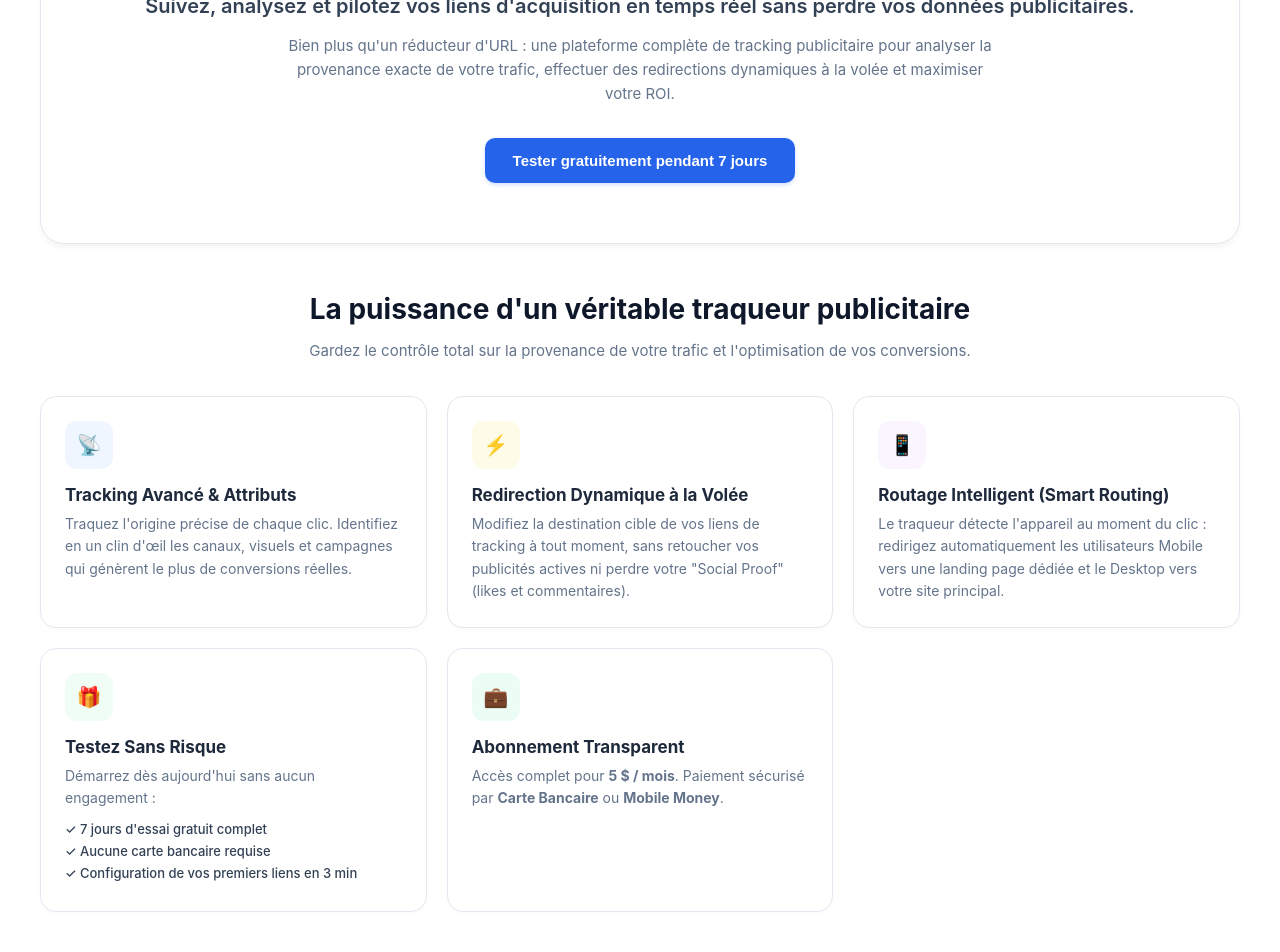
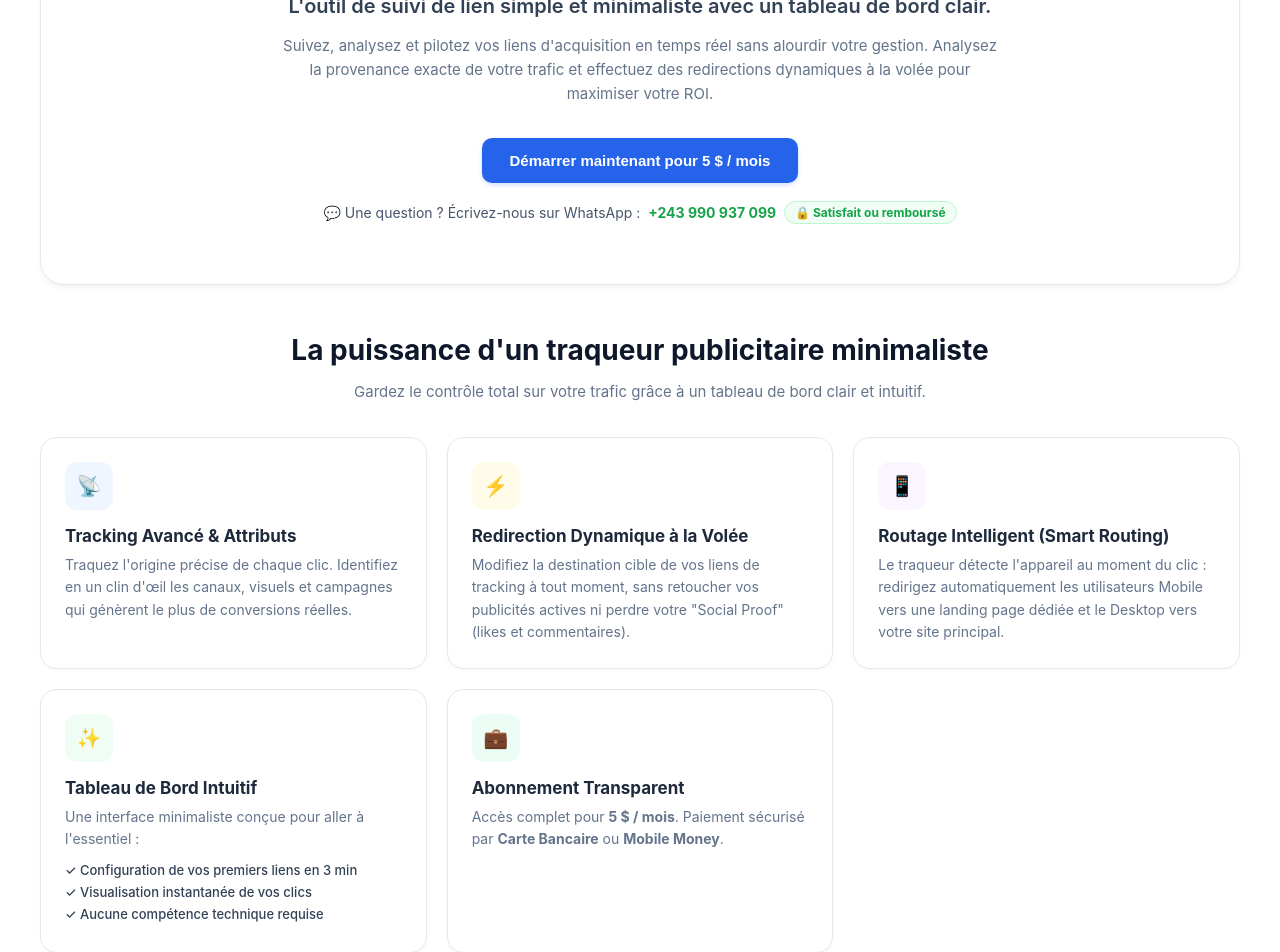
Before and after one commit to joelcinkenke2009-dotcom/FrontendTrackerLink, a Vue app: page / in a window 1280 px wide. Shown: the part 300-1252 px from the top of the page. Built offline with nearby package versions, Linux system fonts and the light colour scheme; no server answers.

Commit message:
Update About.vue

```diff
--- a/src/components/About.vue
+++ b/src/components/About.vue
@@ -24,10 +24,10 @@ const started = () => {
       </div>
       <h1 class="hero-title">📊 Tracker<span class="brand-blue">Link</span></h1>
       <p class="hero-subtitle">
-        Suivez, analysez et pilotez vos liens d'acquisition en temps réel sans perdre vos données publicitaires.
+        L'outil de suivi de lien simple et minimaliste avec un tableau de bord clair.
       </p>
       <p class="hero-description">
-        Bien plus qu'un réducteur d'URL : une plateforme complète de tracking publicitaire pour analyser la provenance exacte de votre trafic, effectuer des redirections dynamiques à la volée et maximiser votre ROI.
+        Suivez, analysez et pilotez vos liens d'acquisition en temps réel sans alourdir votre gestion. Analysez la provenance exacte de votre trafic et effectuez des redirections dynamiques à la volée pour maximiser votre ROI.
       </p>
       <div class="hero-action">
         <button
@@ -35,16 +35,23 @@ const started = () => {
           class="modern-button"
           :disabled="connect.connected"
         >
-          {{ connect.connected ? 'Accéder au tableau de bord' : 'Tester gratuitement pendant 7 jours' }}
+          {{ connect.connected ? 'Accéder au tableau de bord' : 'Démarrer maintenant pour 5 $ / mois' }}
         </button>
+
+        <!-- Contact WhatsApp & Garantie -->
+        <div class="hero-guarantee">
+          💬 Une question ? Écrivez-nous sur WhatsApp :
+          <a href="https://wa.me/243990937099" target="_blank" class="whatsapp-link">+243 990 937 099</a>
+          <span class="guarantee-badge">🔒 Satisfait ou remboursé</span>
+        </div>
       </div>
     </section>
 
-    <!-- Section Fonctionnalités (Centrées sur le Tracking) -->
+    <!-- Section Fonctionnalités -->
     <section class="features-section">
       <div class="section-header">
-        <h2 class="section-title">La puissance d'un véritable traqueur publicitaire</h2>
-        <p class="section-subtitle">Gardez le contrôle total sur la provenance de votre trafic et l'optimisation de vos conversions.</p>
+        <h2 class="section-title">La puissance d'un traqueur publicitaire minimaliste</h2>
+        <p class="section-subtitle">Gardez le contrôle total sur votre trafic grâce à un tableau de bord clair et intuitif.</p>
       </div>
 
       <div class="features-grid">
@@ -75,15 +82,15 @@ const started = () => {
           </p>
         </div>
 
-        <!-- Carte 5 : Offre Découverte -->
+        <!-- Carte 5 : Simplicité & Clarté -->
         <div class="feature-card highlight-card">
-          <div class="icon-wrapper green-bg">🎁</div>
-          <h3 class="feature-title">Testez Sans Risque</h3>
-          <p class="feature-text">Démarrez dès aujourd'hui sans aucun engagement :</p>
+          <div class="icon-wrapper green-bg">✨</div>
+          <h3 class="feature-title">Tableau de Bord Intuitif</h3>
+          <p class="feature-text">Une interface minimaliste conçue pour aller à l'essentiel :</p>
           <ul class="feature-list">
-            <li>✓ 7 jours d'essai gratuit complet</li>
-            <li>✓ Aucune carte bancaire requise</li>
             <li>✓ Configuration de vos premiers liens en 3 min</li>
+            <li>✓ Visualisation instantanée de vos clics</li>
+            <li>✓ Aucune compétence technique requise</li>
           </ul>
         </div>
 
@@ -105,7 +112,7 @@ const started = () => {
         <div class="feedback-text">
           <h3>Votre avis compte pour nous !</h3>
           <p>
-            Aidez-nous à faire d'<strong>TrackerLink</strong> l'outil de tracking ultime pour vos campagnes d'acquisition. Partagez-nous vos retours et suggestions.
+            Aidez-nous à faire de <strong>TrackerLink</strong> l'outil de tracking ultime pour vos campagnes d'acquisition. Partagez-nous vos retours et suggestions.
           </p>
         </div>
         <div class="feedback-action">
@@ -130,12 +137,12 @@ const started = () => {
             Changer l'URL d'une publicité active sur Facebook, TikTok ou Google Ads casse l'apprentissage des algorithmes, réinitialise la campagne et détruit les interactions accumulées.
           </p>
           <p>
-            <strong>TrackerLink</strong> agit comme une couche d'intelligence intermédiaire : votre traqueur reste fixe dans votre annonce, tandis que vous contrôlez et analysez tout ce qui se passe en arrière-plan.
+            <strong>TrackerLink</strong> agit comme une couche d'intelligence intermédiaire : votre traqueur reste fixe dans votre annonce, tandis que vous contrôlez et analysez tout ce qui se passe en arrière-plan depuis un tableau de bord clair.
           </p>
 
           <div class="why-cta-wrapper">
             <button @click="started" class="modern-button secondary" :disabled="connect.connected">
-              Lancer mon essai gratuit de 7 jours →
+              Obtenir mon accès instantané pour 5 $ / mois →
             </button>
           </div>
         </div>
@@ -218,6 +225,37 @@ const started = () => {
   font-size: 15px;
   line-height: 1.6;
   color: #64748b;
+}
+
+.hero-guarantee {
+  margin-top: 18px;
+  font-size: 14px;
+  color: #475569;
+  display: flex;
+  align-items: center;
+  justify-content: center;
+  gap: 8px;
+  flex-wrap: wrap;
+}
+
+.whatsapp-link {
+  color: #16a34a;
+  font-weight: 700;
+  text-decoration: none;
+}
+
+.whatsapp-link:hover {
+  text-decoration: underline;
+}
+
+.guarantee-badge {
+  background-color: #f0fdf4;
+  color: #16a34a;
+  font-size: 12px;
+  font-weight: 700;
+  padding: 3px 10px;
+  border-radius: 9999px;
+  border: 1px solid #bbf7d0;
 }
 
 /* Grille des fonctionnalités */
@@ -504,5 +542,10 @@ const started = () => {
   .modern-button {
     width: 100%;
   }
+
+  .hero-guarantee {
+    flex-direction: column;
+    gap: 4px;
+  }
 }
 </style>
```
